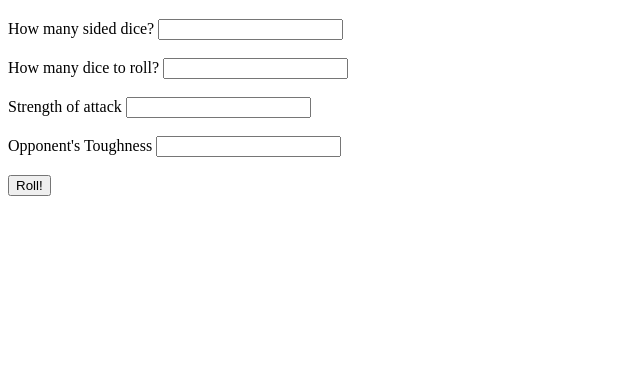
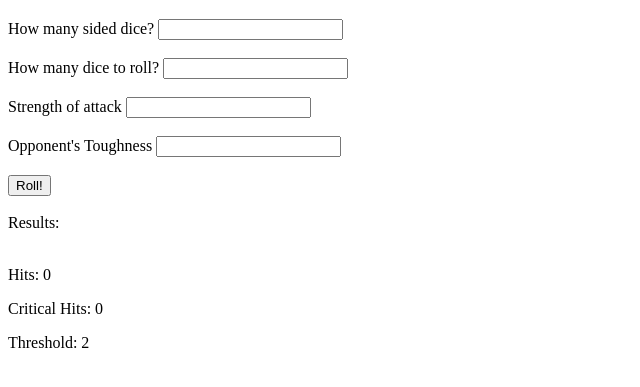
Before and after one commit to samshin3/dice-roller, a plain HTML site: page index.html in a window 1280 px wide. Both pictures are taken after a click on the button "Roll!". Shown: the part 61-448 px from the top of the page, without its empty margins (0-640 px from the left). Drawn offline with Linux system fonts and the light colour scheme.

Commit message:
replaced alert with text display

```diff
--- a/dice_roll.js
+++ b/dice_roll.js
@@ -47,5 +47,8 @@ function main() {
         }
 
     }
-    alert(count + " hits\n" + critical + " critical hits\n" + "Threshold: " + threshold);
+
+    document.getElementById("hits").innerHTML = "Hits: " + count;
+    document.getElementById("critical").innerHTML = "Critical Hits: " + critical;
+    document.getElementById("threshold").innerHTML = "Threshold: " + threshold;
 }
--- a/index.html
+++ b/index.html
@@ -23,9 +23,17 @@
         <label for="toughness">Opponent's Toughness</label>
         <input type="number" id="toughness"><br><br>
 
-        <button onclick="main()">Roll!</button>
+        <button onclick="main()">Roll!</button><br><br>
 
         <script src="dice_roll.js"></script>
+
+        <label for="roll_result">Results:</label><br><br>
+
+        <div id="roll_result">
+            <p id = "hits"></p>
+            <p id = "critical"></p>
+            <p id = "threshold"></p>
+        </div>
 
     </body>
 
```
